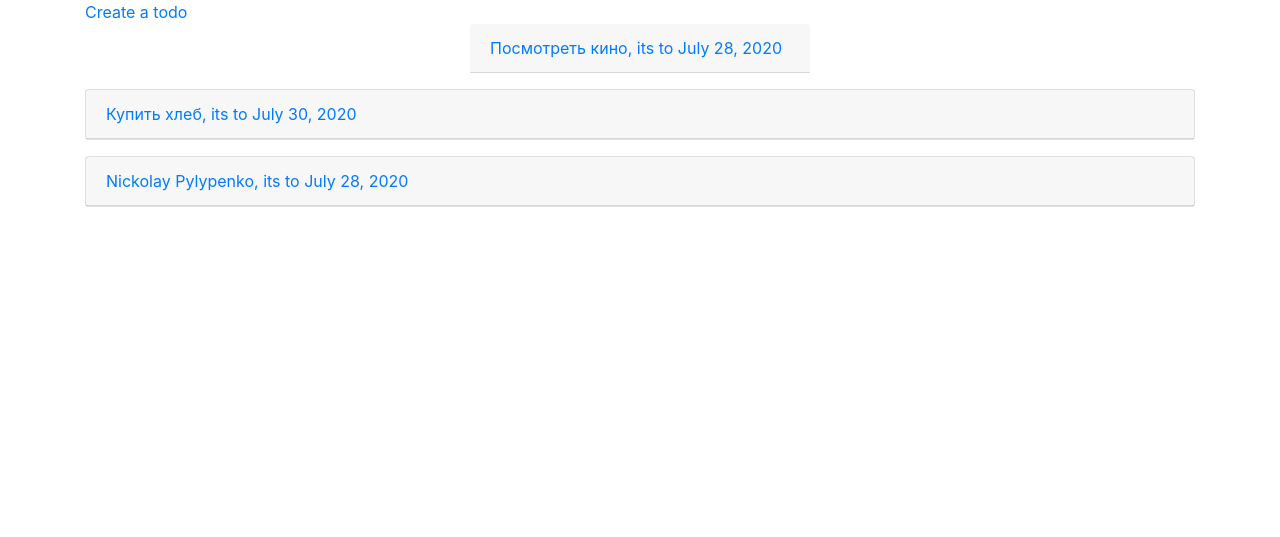
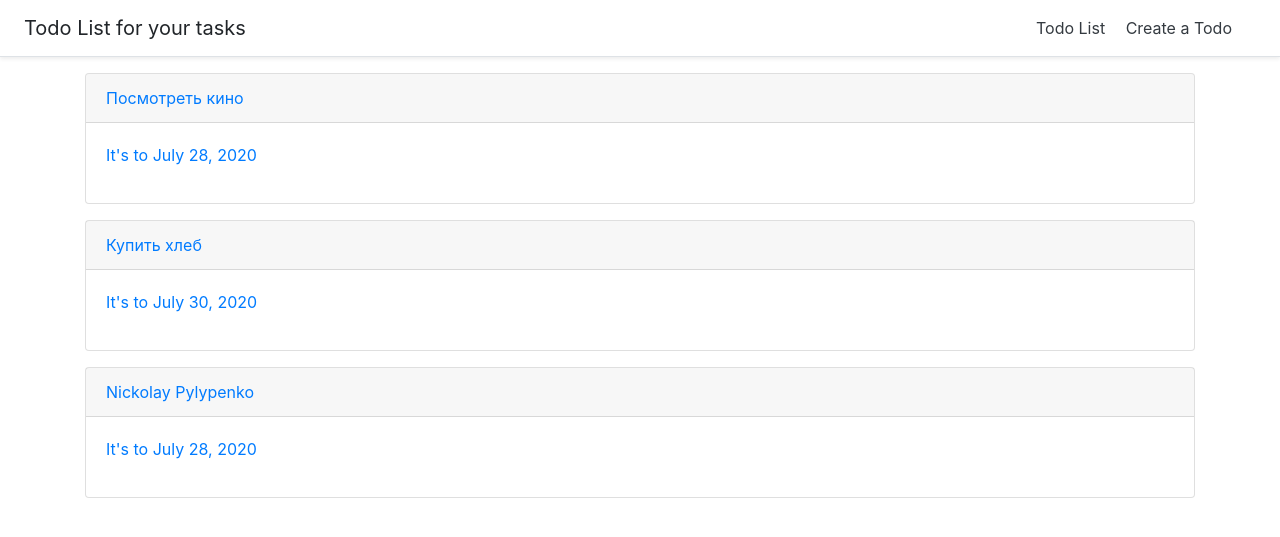
Before and after one commit to xneoSavage/todo_site, a Django app: page / in a window 1280 px wide. Shown: the top 537 px of the page. Run offline with Django 3.2, Linux system fonts and the light colour scheme; data comes from the database, SQL or seed files in the repository; both versions use the stored data as it was after the commit; some libraries are stand-ins or nearby versions.

Commit message:
Created front for all pages

```diff
--- a/crashcourse/todo/templates/base.html
+++ b/crashcourse/todo/templates/base.html
@@ -4,8 +4,16 @@
     <meta charset="UTF-8">
     <title>Django crashcourse</title>
     <link rel="stylesheet" href="https://stackpath.bootstrapcdn.com/bootstrap/4.5.0/css/bootstrap.min.css" integrity="sha384-9aIt2nRpC12Uk9gS9baDl411NQApFmC26EwAOH8WgZl5MYYxFfc+NcPb1dKGj7Sk" crossorigin="anonymous">
+
 </head>
 <body>
+    <div class="d-flex flex-column flex-md-row align-items-center p-3 px-md-4 mb-3 bg-white border-bottom shadow-sm">
+      <h5 class="my-0 mr-md-auto font-weight-normal">Todo List for your tasks</h5>
+      <nav class="my-2 my-md-0 mr-md-3">
+        <a class="p-2 text-dark" href="/">Todo List</a>
+        <a class="p-2 text-dark" href="/create">Create a Todo</a>
+      </nav>
+    </div>
     <div class="container">
         {% block content %}
         {% endblock content %}
--- a/crashcourse/todo/templates/todo/todo_list.html
+++ b/crashcourse/todo/templates/todo/todo_list.html
@@ -1,14 +1,15 @@
 {% extends "base.html" %}
+{% block content %}
+    <div class="offset">
 
-{% block content %}
-    <a href="/create">Create a todo</a>
-    <div class="col-4 offset-4"
          {% for i in todo_list %}
             <div class="card mt-3">
                 <div class="card-header">
-                <a href="/{{ i.id }}"</a>{{ i.name }}, its to  {{ i.due_date }}
+                    <a href="/{{ i.id }}"</a>{{ i.name }}
                 </div>
-
+                <div class="card-body">
+                    <p>It's to  {{ i.due_date }}</p>
+                </div>
             </div>
          {% endfor %}
     </div>
```
Also changed, not shown: crashcourse/todo/templates/todo/todo_create.html (+11 -15 lines), crashcourse/todo/templates/todo/todo_detail.html (+17 -12 lines), crashcourse/db.sqlite3. Lines whose indentation alone changed are shown as unchanged.
